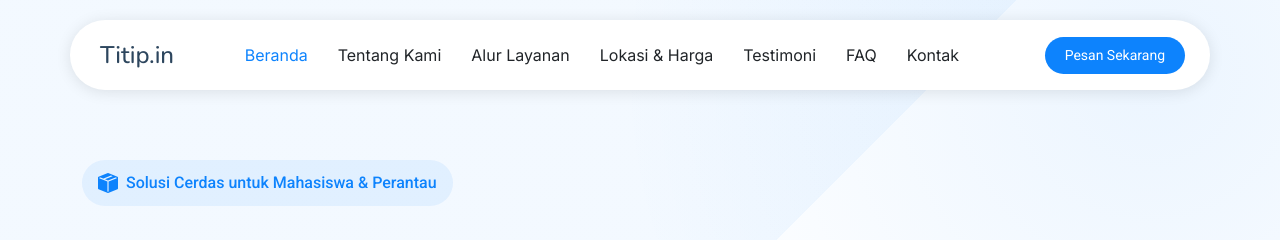
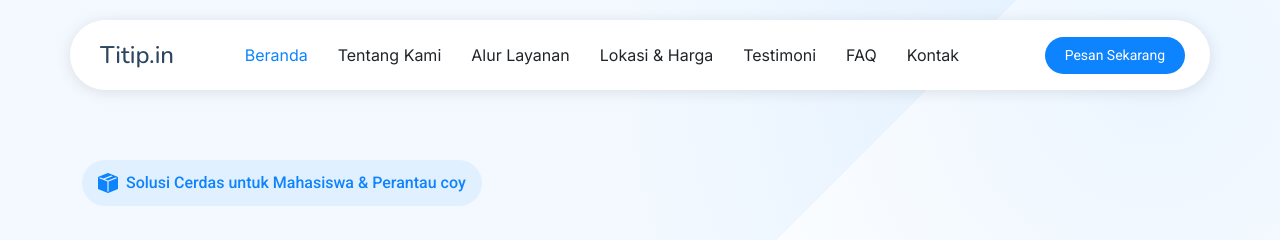
Before and after one commit to 22ubeth/FP_Landingpage, a plain HTML site: page index.html in a window 1280 px wide. Shown: the top 240 px of the page. Drawn offline with nearby package versions, Linux system fonts and the light colour scheme.

Commit message:
Update index.html

```diff
--- a/index.html
+++ b/index.html
@@ -60,7 +60,7 @@
             <div class="hero-content" data-aos="fade-up" data-aos-delay="200">
               <div class="company-badge mb-4">
                 <i class="bi bi-box-seam-fill me-2"></i>
-                Solusi Cerdas untuk Mahasiswa & Perantau
+                Solusi Cerdas untuk Mahasiswa & Perantau coy
               </div>
               <h1 class="mb-4">
                 Pulang Kampung Tenang,<br>
```
